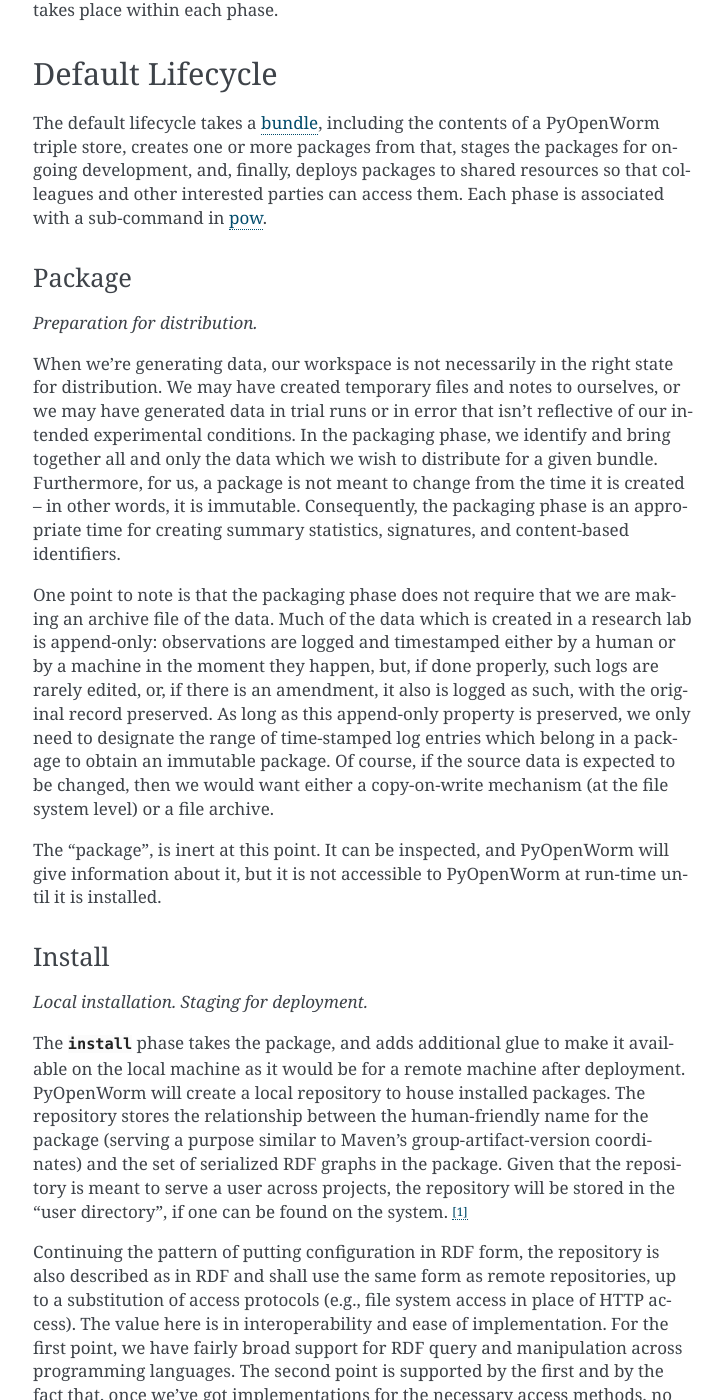
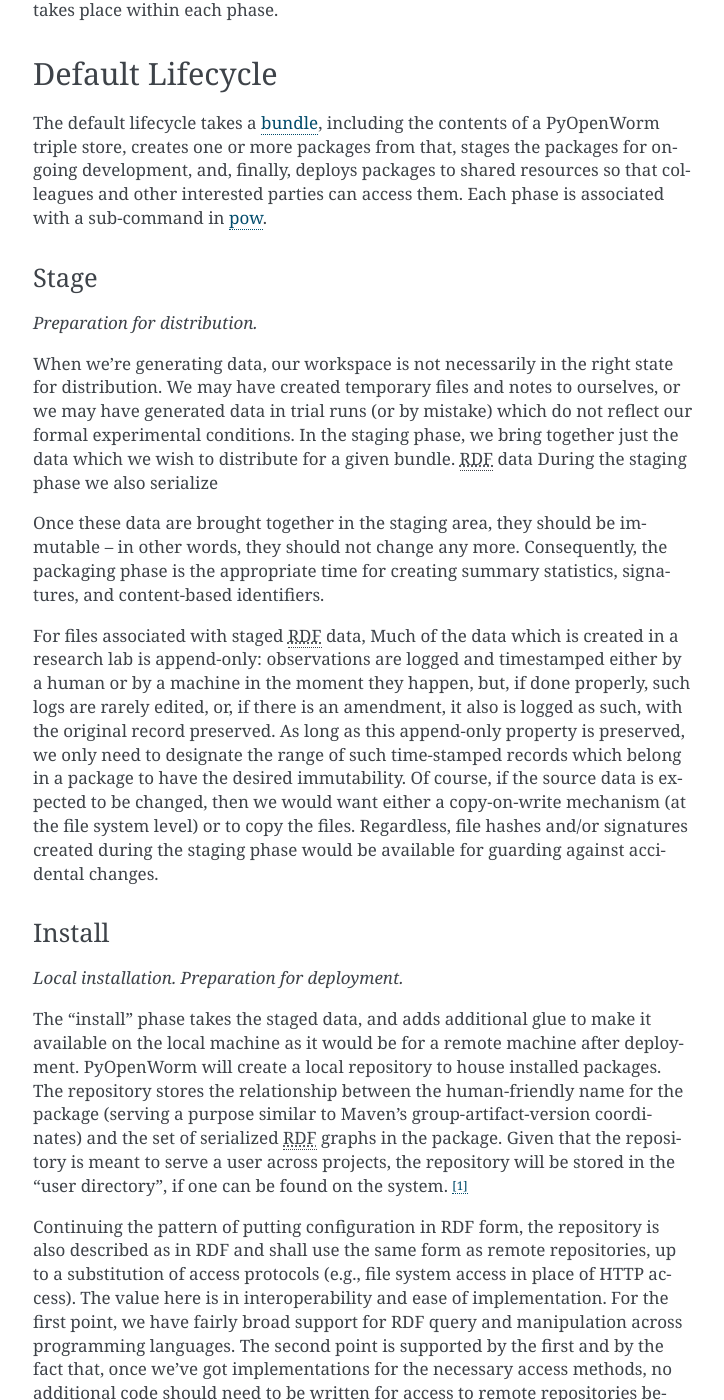
Before and after one commit to openworm/owmeta, a Sphinx documentation site: the page built from docs/design/package_lifecycle.rst, in a window 1280 px wide and 1400 px high, scrolled down 1111 px. Shown: the whole window, without its empty margins (387-1111 px from the left). Built offline with Sphinx 7.4.7, drawn with Linux system fonts in a browser that asks for light colours; some of the changed text lies outside the part shown.

Commit message:
More on packaging data and DataSources

```diff
--- a/docs/conf.py
+++ b/docs/conf.py
@@ -50,11 +50,12 @@ master_doc = 'index'
 
 # General information about the project.
 project = u'PyOpenWorm'
-copyright = u'2013-2018, OpenWorm'
+copyright = u'2013-2019, OpenWorm'
 
 # For substitutions in docs
 rst_epilog = """
 .. |pow| replace:: %(project)s
+.. |RDF| replace:: :abbr:`RDF (Resource Description Framework)`
 ..
 """ % dict(project=project)
 
@@ -63,10 +64,17 @@ rst_epilog = """
 # |version| and |release|, also used in various other places throughout the
 # built documents.
 #
+
+
 # The short X.Y version.
-version = '0.5'
-# The full version, including alpha/beta/rc tags.
-release = 'alpha0.5'
+try:
+    import PyOpenWorm
+    version = PyOpenWorm.__version__
+    # The full version, including alpha/beta/rc tags.
+    release = PyOpenWorm.__version__
+except:
+    version = 'dev'
+    release = 'dev'
 
 # The language for content autogenerated by Sphinx. Refer to documentation
 # for a list of supported languages.
--- a/docs/design/index.rst
+++ b/docs/design/index.rst
@@ -9,3 +9,4 @@ These comprise the core design artifacts for PyOpenWorm.
    project_bundles
    project_distribution
    package_lifecycle
+   publishing_datasources
--- a/docs/design/package_lifecycle.rst
+++ b/docs/design/package_lifecycle.rst
@@ -6,31 +6,33 @@ Data Packaging Lifecycle
 The package lifecycle encompasses the creation of data, packaging of said data,
 and uploading to shared resources. The data packaging lifecycle draws from the
 `Maven build lifecycle <mvn_>`_ in the separation of local actions (e.g.,
-``compile``, ``package``, ``install`` phases) from remote interactions (the
+``compile``, ``stage``, ``install`` phases) from remote interactions (the
 ``deploy`` phase). To explain why we have these distinct phases, we should step
 back and look at what needs to happen when we share data.
 
 .. _mvn: https://maven.apache.org/guides/introduction/introduction-to-the-lifecycle.html#Packaging
 
-In PyOpenWorm, we may be changing remote resources outside of the PyOpenWorm
-system. We also want to support local use and staging of data because it is
-expected that there is a lengthy period of data collection/generation,
-analysis, curation, and editing which precedes the publication of any data set.
-Having separate phases allows us to support a wider range of use-cases with
-PyOpenWorm in this local "staging" period.
+In |pow|, we may be changing remote resources outside of the |pow| system. We
+also want to support local use and staging of data because it is expected that
+there is a lengthy period of data collection/generation, analysis, curation,
+and editing which precedes the publication of any data set.  Having separate
+phases allows us to support a wider range of use-cases with |pow| in this local
+"staging" period.
 
 To make the above more concrete, the prototypical example for us is around
-:py:class:`LocalFileDataSource`, which wants to make the files described in the
-data source available for download. Typically, the local path to the file isn't
-useful outside of the machine. Also, except for files only a few tens of bytes
-in size, it isn't feasible to store the file contents in the same database as
-the metadata. We, still want to support metadata about these files and to avoid
-the necessity of making *n* different :py:class:`DataSource` sub-classes for
-*n* different ways of getting a file. What we do is define a `deploy phase`
-that takes every :py:class:`LocalFileDataSource` and "deploys" the files by
-uploading them to one or more remote stores or, in the case of a peer-to-peer
-solution, by publishing information about the file to a tracker or distributed
-hash table.
+:py:class:`~PyOpenWorm.data_trans.local_file_ds.LocalFileDataSource`, which
+wants to make the files described in the data source available for download.
+Typically, the local path to the file isn't useful outside of the machine.
+Also, except for files only a few tens of bytes in size, it isn't feasible to
+store the file contents in the same database as the metadata. We, still want to
+support metadata about these files and to avoid the necessity of making *n*
+different :py:class:`~PyOpenWorm.datasource.DataSource` sub-classes for *n*
+different ways of getting a file. What we do is define a "deploy" phase that
+takes every
+:py:class:`~PyOpenWorm.data_trans.local_file_ds.LocalFileDataSource` and
+"deploys" the files by uploading them to one or more remote stores or, in the
+case of a peer-to-peer solution, by publishing information about the file to a
+tracker or distributed hash table.
 
 Packaging proceeds in phases to serve as an organizational structure for data
 producers, software developers, management, and information technology
@@ -57,55 +59,58 @@ Default Lifecycle
 -----------------
 
 The default lifecycle takes a :ref:`bundle <project_bundles>`, including the
-contents of a PyOpenWorm triple store, creates one or more packages from that,
+contents of a |pow| triple store, creates one or more packages from that,
 stages the packages for ongoing development, and, finally, deploys packages to
 shared resources so that colleagues and other interested parties can access
 them. Each phase is associated with a sub-command in :ref:`pow <command>`.
 
-Package
-^^^^^^^
+.. _package_lifecycle_stage_phase:
+
+Stage
+^^^^^
 
 *Preparation for distribution.*
 
 When we're generating data, our workspace is not necessarily in the right state
 for distribution. We may have created temporary files and notes to ourselves,
-or we may have generated data in trial runs or in error that isn't reflective
-of our intended experimental conditions. In the packaging phase, we identify
-and bring together all and only the data which we wish to distribute for a
-given bundle. Furthermore, for us, a package is not meant to change from the
-time it is created -- in other words, it is immutable. Consequently, the
-packaging phase is an appropriate time for creating summary statistics,
-signatures, and content-based identifiers.
+or we may have generated data in trial runs (or by mistake) which do not
+reflect our formal experimental conditions. In the staging phase, we bring
+together just the data which we wish to distribute for a given bundle.  |RDF|
+data During the staging phase we also serialize
 
-One point to note is that the packaging phase does not require that we are
-making an archive file of the data. Much of the data which is created in a
-research lab is append-only: observations are logged and timestamped either by
-a human or by a machine in the moment they happen, but, if done properly, such
-logs are rarely edited, or, if there is an amendment, it also is logged as
-such, with the original record preserved. As long as this append-only property
-is preserved, we only need to designate the range of time-stamped log entries
-which belong in a package to obtain an immutable package. Of course, if the
-source data is expected to be changed, then we would want either a
-copy-on-write mechanism (at the file system level) or a file archive.
+Once
+these data are brought together in the staging area, they should be immutable
+-- in other words, they should not change any more. Consequently, the packaging
+phase is the appropriate time for creating summary statistics, signatures, and
+content-based identifiers.
 
-The "package", is inert at this point. It can be inspected, and PyOpenWorm will
-give information about it, but it is not accessible to PyOpenWorm at run-time
-until it is installed.
+
+For files associated with staged |RDF| data, Much of the data which is created
+in a research lab is append-only: observations are logged and timestamped
+either by a human or by a machine in the moment they happen, but, if done
+properly, such logs are rarely edited, or, if there is an amendment, it also is
+logged as such, with the original record preserved. As long as this append-only
+property is preserved, we only need to designate the range of such time-stamped
+records which belong in a package to have the desired immutability. Of course,
+if the source data is expected to be changed, then we would want either a
+copy-on-write mechanism (at the file system level) or to copy the files.
+Regardless, file hashes and/or signatures created during the staging phase
+would be available for guarding against accidental changes.
 
 Install
 ^^^^^^^
 
-*Local installation. Staging for deployment.*
+*Local installation. Preparation for deployment.*
 
-The `install` phase takes the package, and adds additional glue to make it
+The "install" phase takes the staged data, and adds additional glue to make it
 available on the local machine as it would be for a remote machine after
-deployment. PyOpenWorm will create a local repository to house installed
+deployment. |pow| will create a local repository to house installed
 packages. The repository stores the relationship between the human-friendly
 name for the package (serving a purpose similar to Maven's
-group-artifact-version coordinates) and the set of serialized RDF graphs in the
-package. Given that the repository is meant to serve a user across projects,
-the repository will be stored in the "user directory", if one can be found on
-the system. [#userdir]_
+group-artifact-version coordinates) and the set of serialized |RDF| graphs in
+the package. Given that the repository is meant to serve a user across
+projects, the repository will be stored in the "user directory", if one can be
+found on the system. [#userdir]_
 
 Continuing the pattern of putting configuration in RDF form, the repository is
 also described as in RDF and shall use the same form as remote repositories, up
@@ -122,17 +127,22 @@ as well. Installed packages may still have references to paths on the local
 file system. It is not until the deploy phase that all local paths must be
 expunged.
 
+.. _package_lifecycle_deploy_phase:
+
 Deploy
 ^^^^^^
 
 *Creation of configuration for upload/download. Sharing packages.*
 
-In the "deploy" phase, we publish our packages to "remotes". A "remote" may be
-a repository or, in the case of a peer-to-peer file sharing system, a file
-index or DHT.
-
-In the "deploy" phase, we can add additional information about how and where
-things are deployed.
+In the "deploy" phase, we publish our data to "remotes". A "remote" may be a
+repository or, in the case of a peer-to-peer file sharing system, a file index
+or DHT. Above, we referred to non-RDF data files on the local file system --
+during the deploy phase, these files are actually published and accession
+information (e.g., a database record identifier) for those files is generated
+and returned to the system where the deployment was initiated. This assumes a
+fully automated process for publication of files: If, instead, the publication
+platform requires some manual interaction, that must be done outside of |pow|
+and then the accession information would be provided with the deploy command.
 
 .. [#userdir]  This will be the user directory as determined by
    :py:func:`os.path.expanduser`
```
Also changed, not shown: other parts of docs/design/package_lifecycle.rst (+1 -1 lines), docs/design/datasource_saving.rst (deleted, +0 -7 lines), docs/design/project_bundles.rst (+5 -2 lines), docs/design/publishing_datasources.rst (added, +20 -0 lines), 2 other files.
